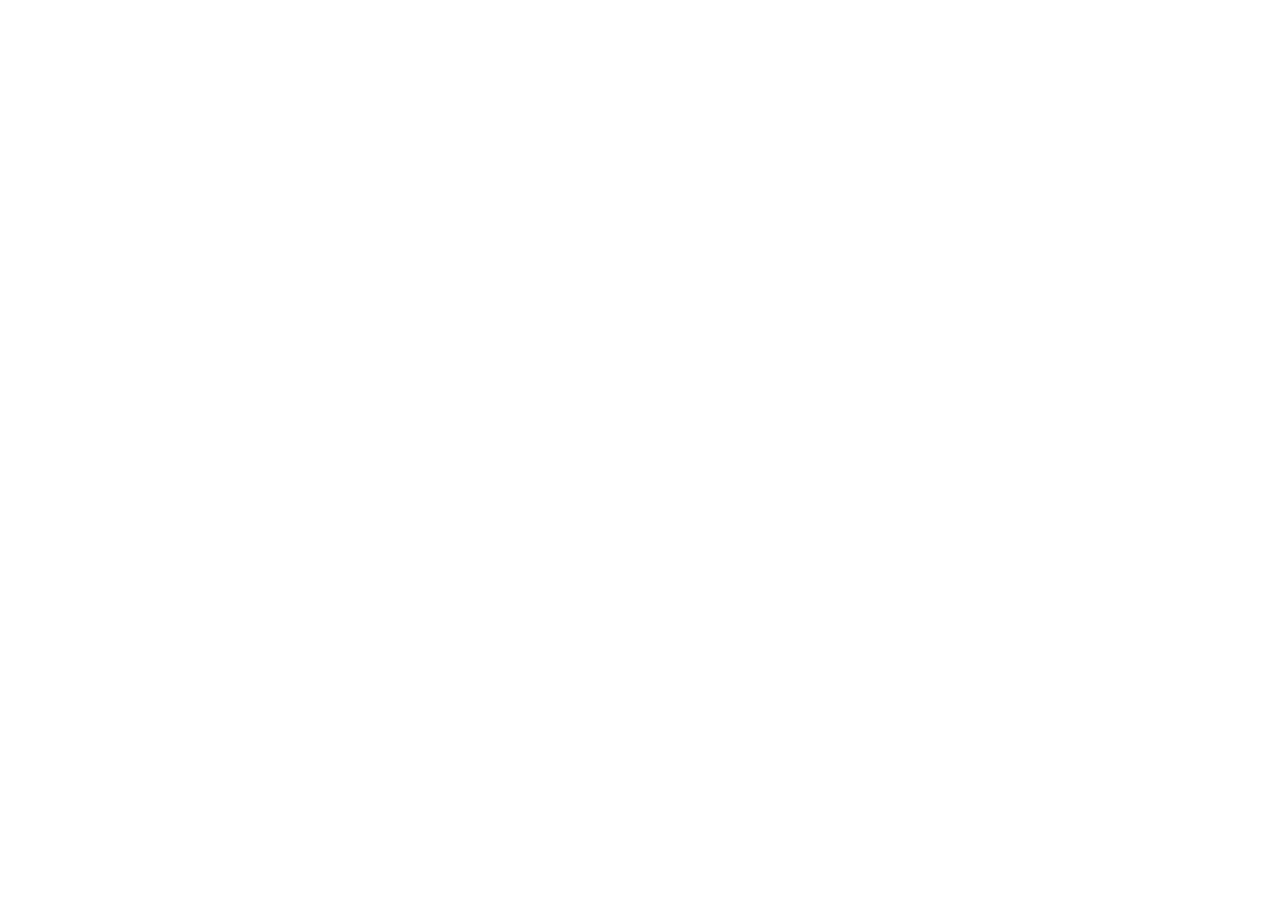
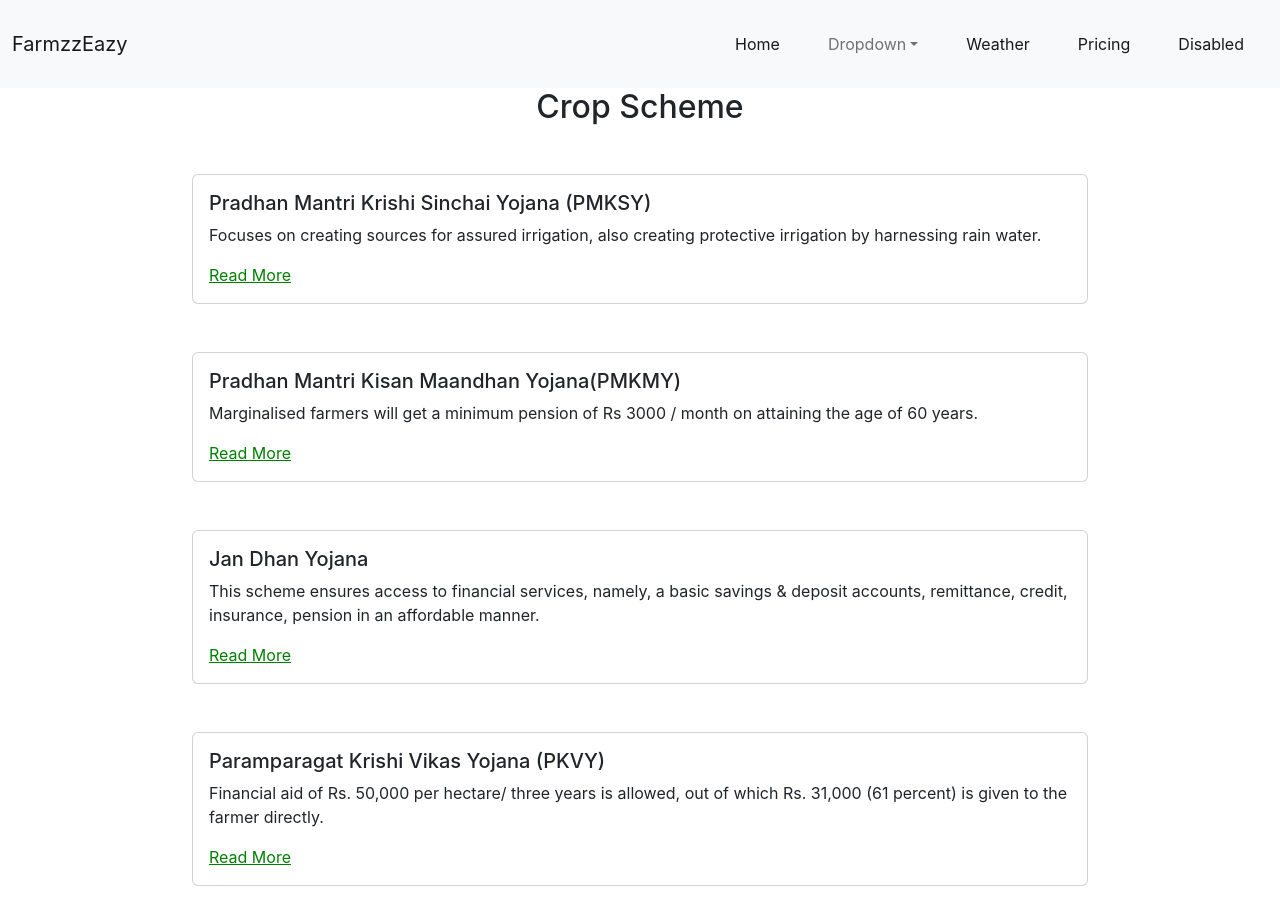
Before and after one commit to aniket7515/PROJECT-PLA-PAT, a React (Create React App) app: page /cropscheme in a window 1280 px wide. Before the commit this address had no page. Shown: the top 924 px of the page. Before the commit the page ends 800 px from the top, so only its background shows below. Built offline with nearby package versions, Linux system fonts and the light colour scheme.

Commit message:
Scheme going

```diff
--- a/src/App.js
+++ b/src/App.js
@@ -4,6 +4,8 @@
 import LandingPage from './pages/LandingPage';
 import Schemes from './pages/Schemes';
 import InsauranceScheme from './componenets/InsauranceScheme';
+import FinancialSchemes from './pages/FinancialSchemes';
+import CropFieldScheme from './pages/CropFieldScheme';
 
 function App() {
   return (
@@ -12,6 +14,8 @@
         <Routes>
           <Route path='/' exact element={<LandingPage/>}/>
           <Route path='/insaurancescheme' exact element={<InsauranceScheme/>}/>
+          <Route path='/financialcheme' exact element={<FinancialSchemes/>}/>
+          <Route path='/cropscheme' exact element={<CropFieldScheme/>}/>
 
 
         </Routes>
--- a/src/componenets/Navbar.jsx
+++ b/src/componenets/Navbar.jsx
@@ -30,7 +30,7 @@
 
 
         <li className="nav-item">
-          <a className="nav-link active m-3" href="#">Features</a>
+          <a className="nav-link active m-3" href="#">Weather</a>
         </li>
         <li className="nav-item">
           <a className="nav-link active m-3" href="#">Pricing</a>
--- a/src/componenets/SchemeCard.jsx
+++ b/src/componenets/SchemeCard.jsx
@@ -1,16 +1,16 @@
 import React from "react";
 
-const SchemeCard = ({title,content,link}) => {
+const SchemeCard = ({title,content}) => {
   return (
     <div className="text-center">
       <div className="card text-center my-5" style={{width: "70%",margin:"auto"}}>
-        <div className="card-body">
-          <h5 className="card-title">{title}</h5>
+        <div className="card-body " style={{textAlign:"left"}}>
+          <h5 className="card-title ">{title}</h5>
           {/* <h6 className="card-subtitle mb-2 text-muted">Card subtitle</h6> */}
           <p className="card-text">
             {content}
           </p>
-          <a href="#" className="card-link">
+          <a href="#" className="card-link" style={{color:"green"}}>
            Read More
           </a>
           {/* <a href="#" className="card-link">
--- /dev/null
+++ b/src/pages/CropFieldScheme.jsx
@@ -0,0 +1,32 @@
+import React from 'react'
+import Navbar from '../componenets/Navbar'
+import SchemeCard from '../componenets/SchemeCard'
+
+const CropFieldScheme = () => {
+  return (
+    <div>
+        <Navbar/>
+        <h2>Crop Scheme</h2>
+
+        <SchemeCard
+        title="Pradhan Mantri Krishi Sinchai Yojana (PMKSY)"
+        content="Focuses on creating sources for assured irrigation, also creating protective irrigation by harnessing rain water."
+
+        />
+        <SchemeCard
+        title="Pradhan Mantri Kisan Maandhan Yojana(PMKMY)"
+        content="Marginalised farmers will get a minimum pension of Rs 3000 / month on attaining the age of 60 years."
+        />
+        <SchemeCard
+        title="Jan Dhan Yojana"
+        content="This scheme ensures access to financial services, namely, a basic savings & deposit accounts, remittance, credit, insurance, pension in an affordable manner."
+        />
+        <SchemeCard
+        title="Paramparagat Krishi Vikas Yojana (PKVY)"
+        content="Financial aid of Rs. 50,000 per hectare/ three years is allowed, out of which Rs. 31,000 (61 percent) is given to the farmer directly."
+        />
+    </div>
+  )
+}
+
+export default CropFieldScheme
--- /dev/null
+++ b/src/pages/FinancialSchemes.jsx
@@ -0,0 +1,31 @@
+import React from 'react'
+import Navbar from '../componenets/Navbar'
+import SchemeCard from "../componenets/SchemeCard"
+
+const FinancialSchemes = () => {
+  return (
+    <div>
+        <Navbar/>
+        <h2>Financial Scheme</h2>
+        <SchemeCard
+        title="PM-Kisan Samman Nidhi Yojana"
+        content="Farmers with less than two hectares of landholding will get up to Rs. 6,000 per year as a minimum income support."
+
+        />
+        <SchemeCard
+        title="Pradhan Mantri Kisan Maandhan Yojana(PMKMY)"
+        content="Marginalised farmers will get a minimum pension of Rs 3000 / month on attaining the age of 60 years."
+        />
+        <SchemeCard
+        title="Jan Dhan Yojana"
+        content="This scheme ensures access to financial services, namely, a basic savings & deposit accounts, remittance, credit, insurance, pension in an affordable manner."
+        />
+        <SchemeCard
+        title="Paramparagat Krishi Vikas Yojana (PKVY)"
+        content="Financial aid of Rs. 50,000 per hectare/ three years is allowed, out of which Rs. 31,000 (61 percent) is given to the farmer directly."
+        />
+    </div>
+  )
+}
+
+export default FinancialSchemes
```
